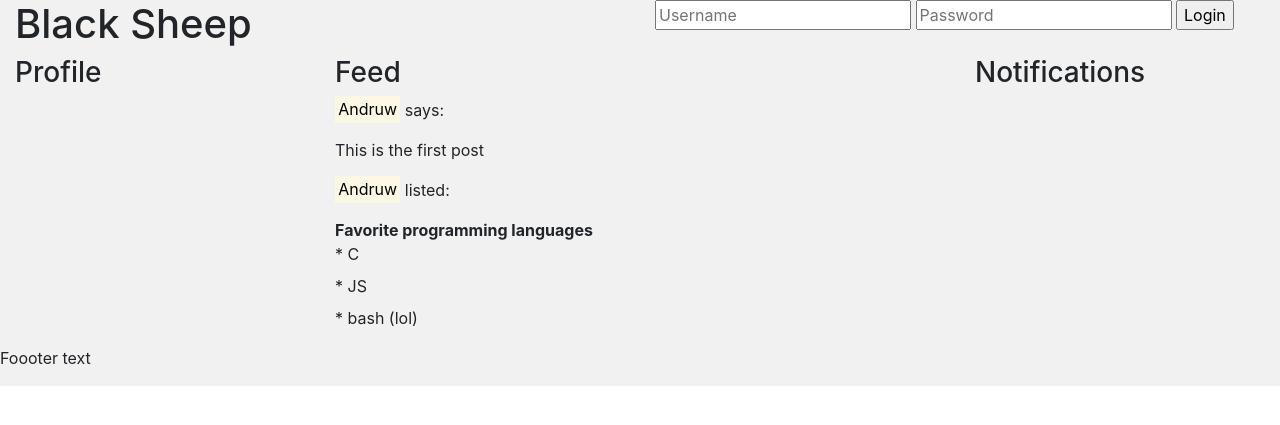
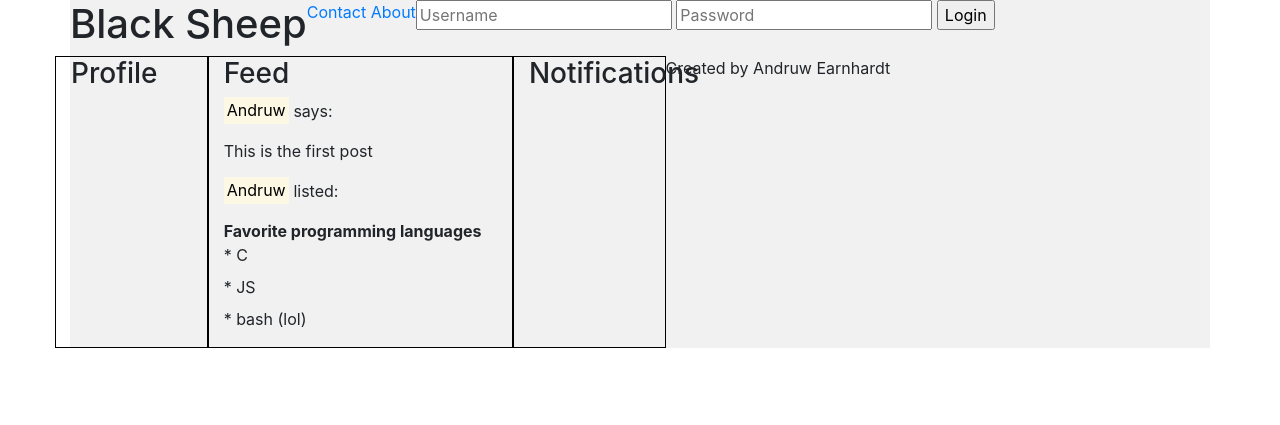
Before and after one commit to Druw2000/black-sheep, a PHP site: page / in a window 1280 px wide. Shown: the top 425 px of the page. Run offline with PHP 8.4, Linux system fonts and the light colour scheme.

Commit message:
Really messed up the look

```diff
--- a/contact.html
+++ b/contact.html
@@ -1 +1,2 @@
 <h1>Contact</h1>
+<a href="https://github.com/druw2000/black-sheep" target="_blank" rel="noopener noreferrer">Github Repository</a>
--- a/css/style.css
+++ b/css/style.css
@@ -1,3 +1,19 @@
-.container-fluid {
+#page {
 	background-color: #f1f1f1;
 }
+
+#page #content .col-3 {
+	border: 1px solid black;
+}
+
+#page #content .col-3:hover {
+	border: 1px solid red;
+}
+
+#page #content .col-6 {
+	border: 1px solid black;
+}
+
+#page #content .col-6:hover {
+	border: 1px solid red;
+}
--- a/index.html
+++ b/index.html
@@ -7,20 +7,24 @@
 
 	<title>Black Sheep</title>
 
-	<link rel="stylesheet" href="css/normalize.css">
+	<link rel="stylesheet" type="text/css" href="/css/normalize.css">
 	<link rel="stylesheet" href="https://stackpath.bootstrapcdn.com/bootstrap/4.3.1/css/bootstrap.min.css">
-	<link rel="stylesheet" href="css/style.css">
+	<link rel="stylesheet" type="text/css" href="/css/style.css">
 </head>
 <body>
-	<div class="container-fluid">
+	<div id="page" class="container">
 		<div id="header" class="row">
-			<div class="col-6"><h1>Black Sheep</h1></div>
-			<div id="login-area" class="col-6">
+			<div><h1>Black Sheep</h1></div>
+			<div>
+				<a href="/contact">Contact</a>
+				<a href="/about">About</a>
+			</div>
+			<div id="login-area">
 				<input type="text" placeholder="Username" name="username"></input>
 				<input type="password" placeholder="Password" name="password"></input>
 				<input type="button" value="Login" name="login"></input>
 			</div>
-		</div>
+		</header>
 		<div id="content" class="row">
 				<div class="col-3">
 					<h3>Profile</h3>
@@ -49,11 +53,15 @@
 				<h3>Notifications</h3>
 			</div>
 		</div>
-		<div id="footer" class="row">
-			<p>Foooter text</p>
+		<div id="footer" class="footer">
+			<div class="container">
+				<p>Created by Andruw Earnhardt</p>
+			</div>
+		</div>
 	</div>
 </div>
 
+<script src="/js/main.js"></script>
 <script src="https://stackpath.bootstrapcdn.com/bootstrap/4.3.1/js/bootstrap.min.js"></script>
 </body>
 </html>
--- a/js/main.js
+++ b/js/main.js
@@ -0,0 +1 @@
+document.getElementsByName("login")[0].onclick = function(){alert("User logged in");};
```
Also changed, not shown: server.js (+5 -5 lines). Lines whose indentation alone changed are shown as unchanged.
